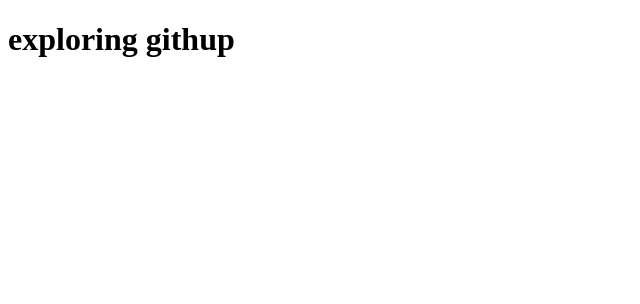
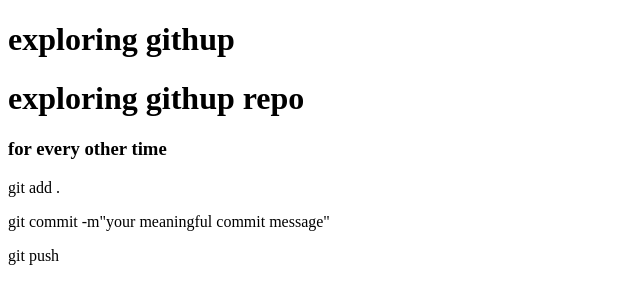
Before and after one commit to ashikurrahman2026/my-second-githup, a plain HTML site: page index.html in a window 1280 px wide. Shown: the whole page, without its empty margins (0-640 px from the left). Drawn offline with Linux system fonts and the light colour scheme.

Commit message:
added commands to push changes to githup

```diff
--- a/index.html
+++ b/index.html
@@ -7,5 +7,12 @@
 </head>
 <body>
     <h1>exploring githup</h1>
+    <h1>exploring githup repo</h1>
+    <div>
+        <h3>for every other time</h3>
+        <p>git add .</p>
+        <p>git commit -m"your meaningful commit message"</p>
+        <p>git push</p>
+    </div>
 </body>
 </html>
```
